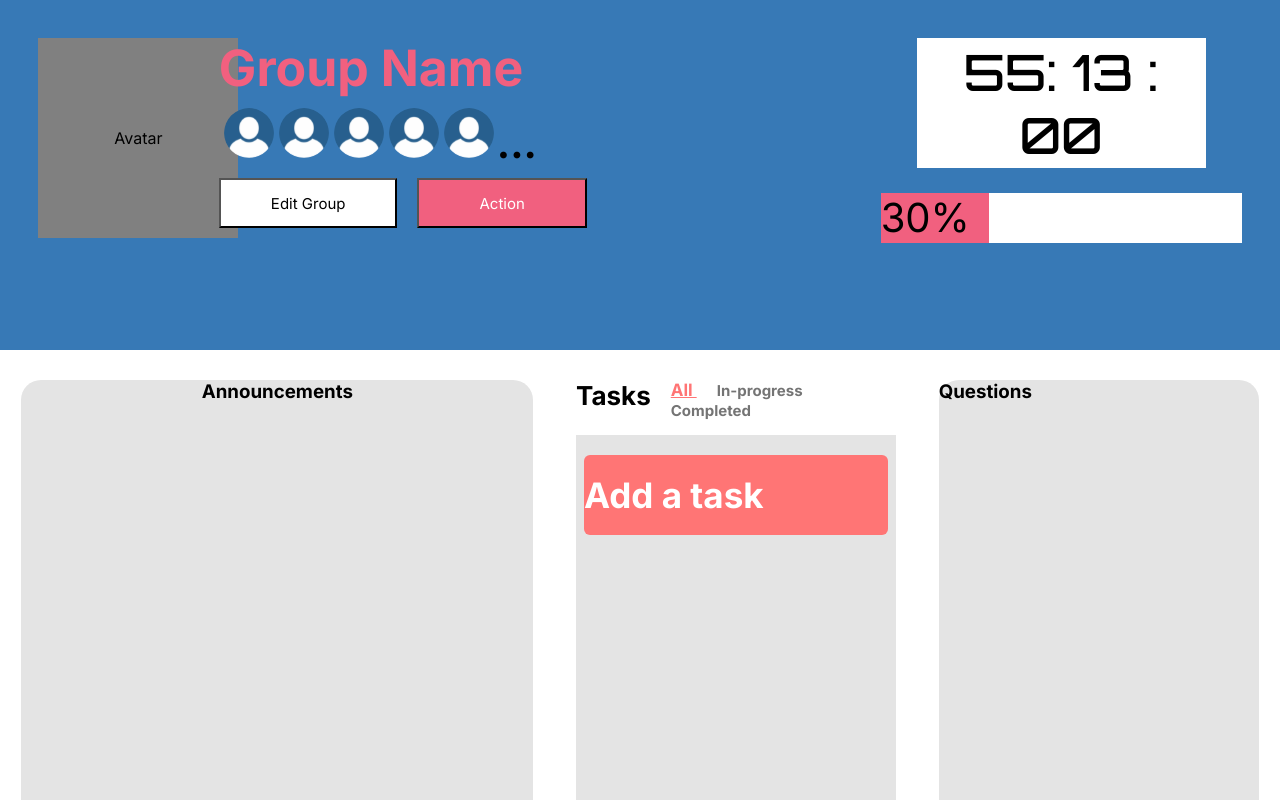
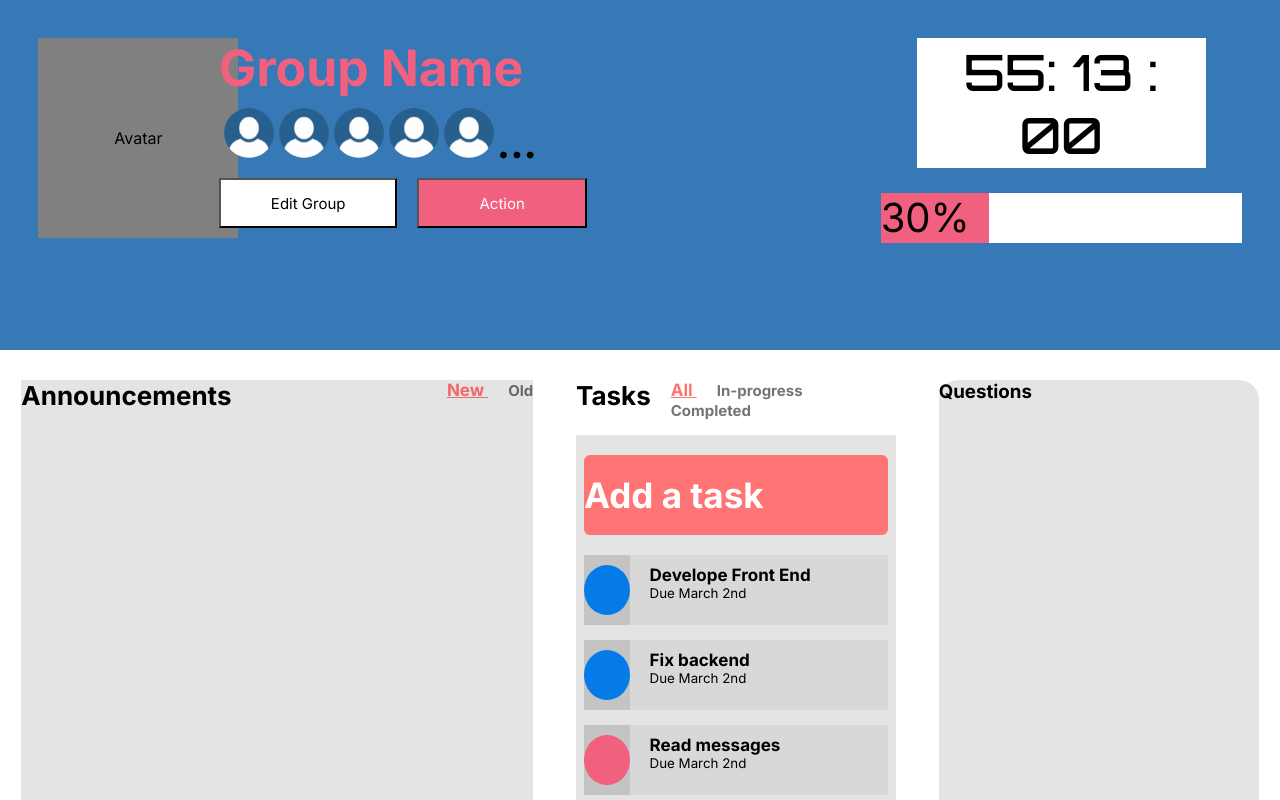
Before and after one commit to aibarrola/SubtleAsianNetwork, a React (Create React App) app: page /group in a window 1280 px wide. Shown: the top 800 px of the page. Built offline with nearby package versions, Linux system fonts and the light colour scheme.

Commit message:
add todo list

```diff
--- /dev/null
+++ b/src/components/pages/groupPage/announcements.css
@@ -0,0 +1,14 @@
+.announcements {
+  display: flex;
+  width: 100%;
+  justify-content: center;
+  background-color: var(--primary-border-color);
+  border-radius: 20px;
+}
+
+.announcementsContainer {
+  width: 40%;
+  display: flex;
+  flex-direction: column;
+  background-color: var(--primary-border-color);
+}
--- /dev/null
+++ b/src/components/pages/groupPage/announcements.jsx
@@ -0,0 +1,20 @@
+import React from "react";
+import "./groupPage.css";
+import "./announcements.css";
+
+const tasks = (props) => {
+  return (
+    <div className="announcementsContainer">
+      <div className="toDoNav">
+        <small className="taskHeader"> Announcements </small>
+        <div className="toDoSwitch">
+          <small className="switchTabs active"> New </small>
+          <small className="switchTabs"> Old </small>
+        </div>
+      </div>
+      <div className="announcements"></div>
+    </div>
+  );
+};
+
+export default tasks;
--- a/src/components/pages/groupPage/groupPage.css
+++ b/src/components/pages/groupPage/groupPage.css
@@ -128,14 +128,33 @@
   border-radius: 20px;
 }
 
-/* .taskHeader {
-  grid-column: 2/3;
-  width: 100%;
-} */
-
 .questionsAnswers {
   justify-content: center;
   width: 25%;
   background-color: var(--primary-border-color);
   border-radius: 20px;
 }
+
+.taskHeader {
+  font-size: 26px;
+  font-weight: bold;
+  left: 0;
+  top: 0;
+}
+
+.switchTabs {
+  margin-left: 20px;
+  color: #000000;
+  opacity: 54%;
+  font-size: 15px;
+  font-weight: bold;
+}
+
+.switchTabs.active {
+  margin-left: 20px;
+  color: red;
+  opacity: 54%;
+  text-decoration: underline;
+  font-size: 17px;
+  font-weight: bold;
+}
--- a/src/components/pages/groupPage/groupPage.jsx
+++ b/src/components/pages/groupPage/groupPage.jsx
@@ -1,6 +1,7 @@
 import React from "react";
 import "./groupPage.css";
 import GroupToDo from "../groupPage/groupToDo";
+import Announcments from "../groupPage/announcements";
 import Navbar from "../../navbar";
 
 const editProfile = (props) => {
@@ -50,9 +51,7 @@ const editProfile = (props) => {
       </div>
 
       <div className="listContainer">
-        <div className="announcements">
-          <h3> Announcements </h3>
-        </div>
+        <Announcments />
         <GroupToDo />
 
         <div className="questionsAnswers">
--- a/src/components/pages/groupPage/groupToDo.css
+++ b/src/components/pages/groupPage/groupToDo.css
@@ -24,30 +24,6 @@
   margin-bottom: 15px;
 }
 
-.taskHeader {
-  font-size: 26px;
-  font-weight: bold;
-  left: 0;
-  top: 0;
-}
-
-.switchTabs {
-  margin-left: 20px;
-  color: #000000;
-  opacity: 54%;
-  font-size: 15px;
-  font-weight: bold;
-}
-
-.switchTabs.active {
-  margin-left: 20px;
-  color: red;
-  opacity: 54%;
-  text-decoration: underline;
-  font-size: 17px;
-  font-weight: bold;
-}
-
 .addTask {
   color: white;
   background-color: #ff7575;
@@ -62,3 +38,55 @@
   color: white;
   font-weight: bold;
 }
+
+.taskList {
+  width: 95%;
+  margin-top: 20px;
+}
+
+.taskName {
+  grid-column: 2/3;
+  grid-row: 1/2;
+  font-weight: bold;
+  font-size: 17px;
+  margin-left: 20px;
+  margin-top: 10px;
+}
+
+.taskDate {
+  grid-column: 2/3;
+  grid-row: 2/3;
+  margin-left: 20px;
+}
+
+.taskLi {
+  display: grid;
+  grid-template-columns: 15% 70% 15%;
+  grid-template-rows: 30px 40px;
+  background-color: #d8d8d8;
+  width: 100%;
+  height: 70px;
+  margin-bottom: 15px;
+}
+
+.toDoCheckBox {
+  display: flex;
+  justify-content: center;
+  align-items: center;
+  grid-column: 1/2;
+  grid-row: 1/3;
+  background-color: #c4c4c4;
+  height: 100%;
+  width: 100%;
+}
+
+.checkCircle {
+  border-radius: 50%;
+  height: 50px;
+  width: 50px;
+  background-color: var(--main-blue);
+}
+
+.checkCircle.active {
+  background-color: var(--accent-color);
+}
--- a/src/components/pages/groupPage/groupToDo.jsx
+++ b/src/components/pages/groupPage/groupToDo.jsx
@@ -1,4 +1,5 @@
 import React from "react";
+import "./groupPage.css";
 import "./groupToDo.css";
 
 const tasks = (props) => {
@@ -14,6 +15,32 @@ const tasks = (props) => {
       </div>
       <div className="todoContainer">
         <input className="addTask" placeholder="Add a task" />
+        <div className="taskList">
+          <div className="taskLi">
+            <div className="toDoCheckBox">
+              <div className="checkCircle"></div>
+            </div>
+
+            <small className="taskName"> Develope Front End </small>
+            <small className="taskDate"> Due March 2nd </small>
+          </div>
+          <div className="taskLi">
+            <div className="toDoCheckBox">
+              <div className="checkCircle"></div>
+            </div>
+
+            <small className="taskName"> Fix backend </small>
+            <small className="taskDate"> Due March 2nd </small>
+          </div>
+          <div className="taskLi">
+            <div className="toDoCheckBox">
+              <div className="checkCircle active"></div>
+            </div>
+
+            <small className="taskName"> Read messages </small>
+            <small className="taskDate"> Due March 2nd </small>
+          </div>
+        </div>
       </div>
     </div>
   );
```
